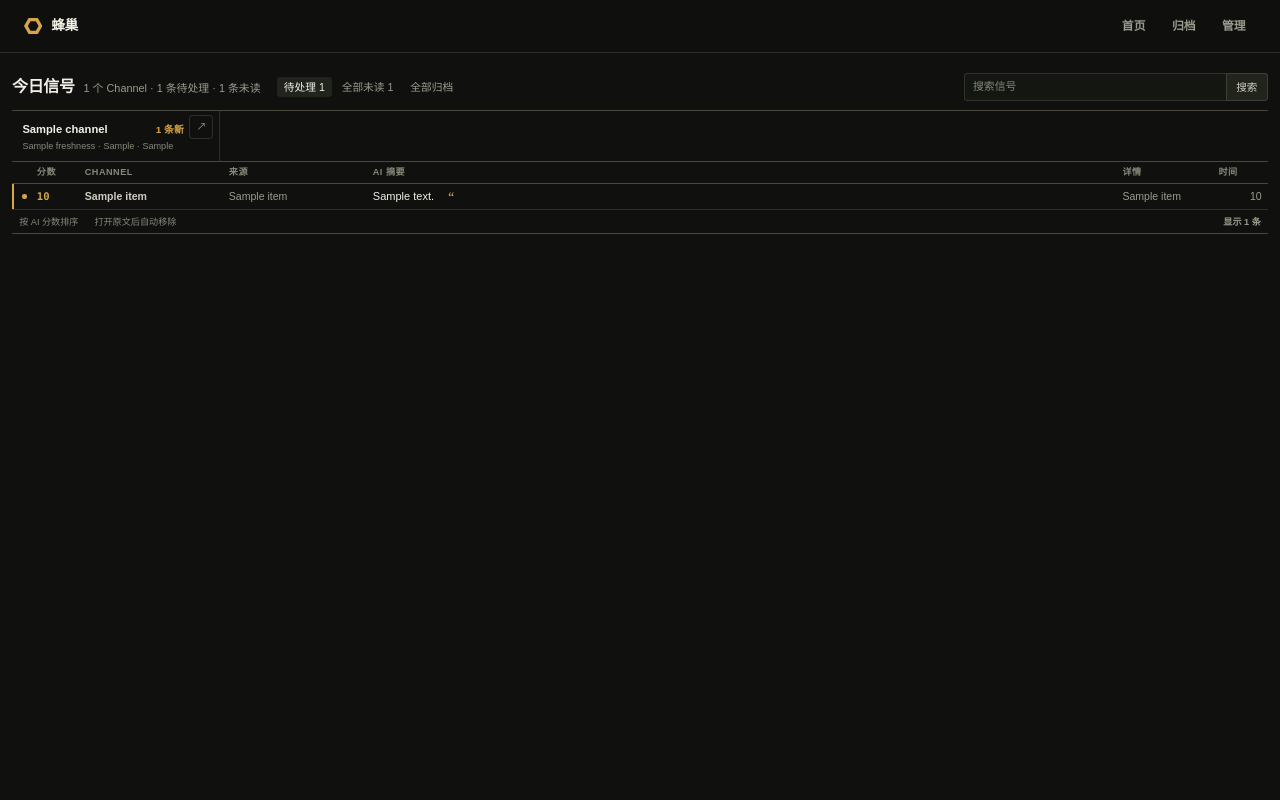
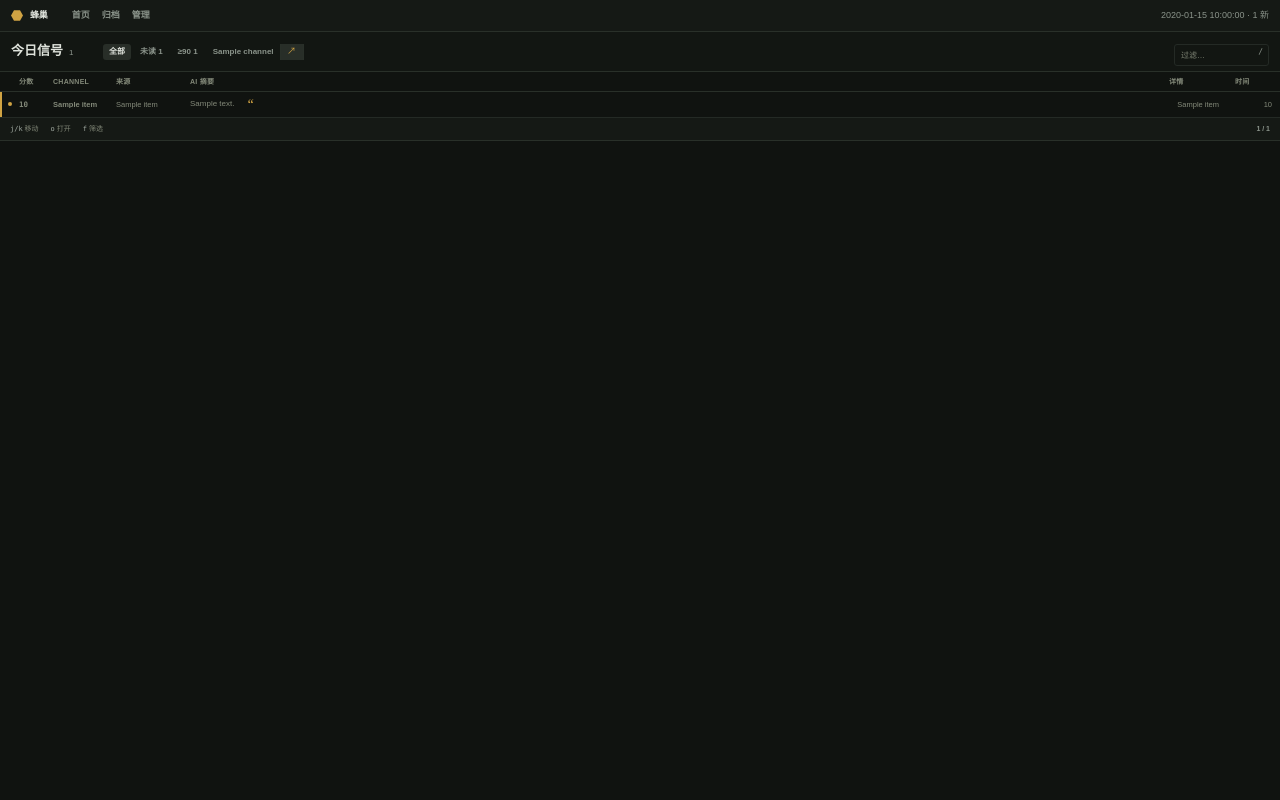
Before and after one commit to sinmentis/beehive, a FastAPI app: template src/beehive/web/templates/dashboard.html in a window 1280 px wide. Run offline with FastAPI, Linux system fonts and the light colour scheme; the template is opened without the code that fills it: most values are stand-ins (such as "Sample title", 1, 10 or a date in 2020); parts of the project's set-up code (start-up, migrations or seed data) failed here and were passed over.

Commit message:
fix: match A2 dashboard pixel contract
Version static assets by content so deployments bypass stale edge caches. Align the dashboard geometry with the approved A2 reference while preserving accessible keyboard, touch, and count behavior.

Co-authored-by: Copilot <223556219+Copilot@users.noreply.github.com>

Copilot-Session: f7342cbd-3f7f-429f-bf9c-ed34de888cea

```diff
--- a/src/beehive/web/app.py
+++ b/src/beehive/web/app.py
@@ -1,5 +1,6 @@
 from __future__ import annotations
 
+import hashlib
 import os
 from pathlib import Path
 
@@ -18,6 +19,15 @@ _STATIC_DIR = Path(__file__).parent / "static"
 
 _CSP = ("default-src 'self'; style-src 'self' 'unsafe-inline'; img-src 'self' data:; "
         "script-src 'self'; frame-ancestors 'none'")
+
+
+def _static_asset_version() -> str:
+    digest = hashlib.sha256()
+    for path in sorted(_STATIC_DIR.iterdir()):
+        if path.is_file():
+            digest.update(path.name.encode())
+            digest.update(path.read_bytes())
+    return digest.hexdigest()[:12]
 
 
 class _SecurityHeadersMiddleware(BaseHTTPMiddleware):
@@ -46,6 +56,7 @@ def create_app(db_path: str, session_secret: str | None = None) -> FastAPI:
     app.state.session_secret = (session_secret if session_secret is not None
                                  else os.environ.get("SESSION_SECRET", ""))
     app.state.templates = Jinja2Templates(directory=str(_TEMPLATES_DIR))
+    app.state.templates.env.globals["asset_version"] = _static_asset_version()
     app.mount("/static", StaticFiles(directory=str(_STATIC_DIR)), name="static")
 
     @app.exception_handler(404)
--- a/src/beehive/web/static/beehive.css
+++ b/src/beehive/web/static/beehive.css
@@ -239,122 +239,162 @@ h1{
 .section-heading .section-kicker,.panel-heading .section-kicker,.danger-zone .section-kicker{margin-bottom:.45rem}
 .section-count{color:var(--muted);font-size:.72rem;font-variant-numeric:tabular-nums}
 
-.page-dashboard{background:var(--bg)}
+.page-dashboard{
+  --bg:#101310;
+  --bg-soft:#121612;
+  --surface:#1a1f1a;
+  --surface-raised:#282e28;
+  --surface-hover:#222822;
+  --border:#242a25;
+  --border-strong:#293029;
+  --text:#dfe3dc;
+  --text-soft:#c6cbc5;
+  --muted:#8b948b;
+  --muted-2:#838979;
+  --accent:#d0a343;
+  --header-height:2rem;
+  background:var(--bg);
+}
 .page-dashboard::before{display:none}
+.page-dashboard .site-header{
+  height:var(--header-height);
+  border-color:var(--border-strong);
+  background:#151915;
+  backdrop-filter:none;
+}
+.page-dashboard .header-inner{
+  width:100%;
+  height:100%;
+  max-width:none;
+  min-height:0;
+  padding:0 .6875rem;
+  justify-content:flex-start;
+  gap:.4375rem;
+}
+.page-dashboard .brand{gap:.4375rem;font-size:.5625rem}
+.page-dashboard .brand-mark{width:.75rem}
+.page-dashboard .brand-mark::after{display:none}
+.page-dashboard .brand-name{font-size:.5625rem}
+.page-dashboard .site-nav{margin-left:1.0625rem;gap:.75rem}
+.page-dashboard .site-nav a{
+  padding:0;
+  font-size:.5625rem;
+  font-weight:600;
+}
+.page-dashboard .site-nav a::after{display:none}
+.dashboard-clock{
+  margin-left:auto;
+  color:var(--muted);
+  font-size:.5625rem;
+  font-variant-numeric:tabular-nums;
+}
 .dashboard-shell{
-  width:min(100% - 1.5rem,92rem);
-  padding:.65rem 0 4rem;
+  width:100%;
+  min-height:calc(100dvh - var(--header-height));
+  padding:0 0 4rem;
 }
 .dashboard-toolbar{
-  display:grid;
-  min-height:3rem;
+  display:flex;
+  height:2.5rem;
+  padding:0 .6875rem;
   border-bottom:1px solid var(--border-strong);
-  grid-template-columns:auto minmax(0,1fr) minmax(12rem,19rem);
   align-items:center;
   gap:1rem;
+  background:#121612;
 }
-.dashboard-title{display:flex;align-items:baseline;gap:.55rem;white-space:nowrap}
+.dashboard-title{
+  display:flex;
+  min-width:4.75rem;
+  align-items:baseline;
+  gap:.375rem;
+  white-space:nowrap;
+}
 .dashboard-title h1{
   max-width:none;
   margin:0;
   font-family:var(--font-sans);
-  font-size:1rem;
-  font-weight:700;
-  letter-spacing:-.02em;
-  line-height:1.2;
-}
-.dashboard-title span{color:var(--muted);font-size:.68rem;font-variant-numeric:tabular-nums}
-.dashboard-tabs{display:flex;min-width:0;align-items:center;gap:.15rem;overflow-x:auto}
-.dashboard-tabs a,.dashboard-tabs span{
-  flex:none;
-  padding:.3rem .45rem;
-  border-radius:.2rem;
-  color:var(--muted);
-  font-size:.67rem;
+  font-size:.8125rem;
+  font-weight:680;
+  letter-spacing:0;
   line-height:1;
 }
-.dashboard-tabs a:hover{background:var(--surface);color:var(--text)}
-.dashboard-tabs [aria-current="page"]{background:var(--surface-raised);color:var(--text)}
-.dashboard-search{
-  display:grid;
-  height:1.75rem;
-  grid-template-columns:minmax(0,1fr) auto;
+.dashboard-title span{color:var(--muted);font-size:.5rem;font-variant-numeric:tabular-nums}
+.dashboard-tabs{
+  display:flex;
+  min-width:0;
+  align-items:center;
+  gap:.1875rem;
+  overflow-x:auto;
+  scrollbar-width:none;
 }
-.dashboard-search input[type="search"]{
-  min-width:0;
-  min-height:0;
-  padding:.25rem .5rem;
-  border:1px solid var(--border);
-  border-right:0;
-  border-radius:.2rem 0 0 .2rem;
-  background:var(--bg-soft);
-  color:var(--text);
-  font-size:.68rem;
+.dashboard-tabs::-webkit-scrollbar{display:none}
+.dashboard-tabs>a,
+.dashboard-tabs>span:not(.dashboard-channel-tab),
+.dashboard-tabs>strong,
+.dashboard-channel-link{
+  flex:none;
+  padding:.25rem .375rem;
+  border-radius:.1875rem;
+  color:var(--muted);
+  font-size:.5rem;
+  font-weight:680;
+  line-height:1;
 }
-.dashboard-search button{
-  padding:0 .6rem;
-  border:1px solid var(--border);
-  border-radius:0 .2rem .2rem 0;
-  background:var(--surface-raised);
-  color:var(--text-soft);
-  cursor:pointer;
-  font-size:.66rem;
-}
-.dashboard-search button:hover{border-color:var(--border-strong);color:var(--text)}
-.channel-strip{
-  display:flex;
-  min-height:3.15rem;
-  border-bottom:1px solid var(--border-strong);
-  overflow-x:auto;
-}
-.channel-strip-item{
-  position:relative;
-  display:flex;
-  min-width:13rem;
-  border-right:1px solid var(--border);
-}
-.channel-strip-main{
-  display:flex;
-  width:100%;
-  padding:.42rem 2.2rem .38rem .65rem;
-  flex-direction:column;
-  justify-content:center;
-  gap:.18rem;
-}
-.channel-strip-item:hover{background:var(--surface)}
-.channel-strip-teaser{
+.dashboard-tabs a:hover{color:var(--text)}
+.dashboard-tabs>strong[aria-current="page"]{background:var(--surface-raised);color:var(--text)}
+.dashboard-channel-tab{position:relative;display:block;padding-right:1.5rem;flex:none}
+.dashboard-channel-link{display:block}
+.dashboard-channel-teaser{
   position:absolute;
-  top:.25rem;
-  right:.35rem;
+  top:50%;
+  right:0;
+  z-index:2;
   display:grid;
   width:1.5rem;
   height:1.5rem;
+  border:1px solid var(--border-strong);
+  border-radius:.1875rem;
+  place-items:center;
+  background:var(--surface-raised);
+  color:var(--accent);
+  font-size:.5625rem;
+  opacity:0;
+  pointer-events:none;
+  transform:translateY(-50%);
+}
+.dashboard-channel-tab:hover .dashboard-channel-teaser,
+.dashboard-channel-tab:focus-within .dashboard-channel-teaser{
+  opacity:1;
+  pointer-events:auto;
+}
+.dashboard-search{
+  position:relative;
+  flex:none;
+  width:5.9375rem;
+  height:1.375rem;
+  margin-left:auto;
+}
+.dashboard-search input[type="search"]{
+  width:100%;
+  height:100%;
+  min-width:0;
+  min-height:0;
+  padding:.25rem 1.25rem .25rem .375rem;
   border:1px solid var(--border);
-  border-radius:.2rem;
-  place-items:center;
+  border-radius:.1875rem;
+  background:var(--bg-soft);
+  color:var(--text);
+  font-size:.5rem;
+}
+.dashboard-search-shortcut{
+  position:absolute;
+  top:50%;
+  right:.375rem;
   color:var(--muted);
-  font-size:.62rem;
-  line-height:1;
-}
-.channel-strip-teaser:hover{border-color:var(--accent);color:var(--accent)}
-.channel-strip-top{display:flex;align-items:baseline;justify-content:space-between;gap:.65rem}
-.channel-strip b{
-  overflow:hidden;
-  font-size:.7rem;
-  font-weight:650;
-  text-overflow:ellipsis;
-  white-space:nowrap;
-}
-.channel-strip strong{color:var(--accent);font-size:.62rem;font-weight:700;font-variant-numeric:tabular-nums;white-space:nowrap}
-.channel-strip strong.is-zero{color:var(--muted-2)}
-.channel-strip small{
-  overflow:hidden;
-  color:var(--muted-2);
-  font-size:.57rem;
-  font-variant-numeric:tabular-nums;
-  line-height:1.2;
-  text-overflow:ellipsis;
-  white-space:nowrap;
+  font-family:ui-monospace,SFMono-Regular,Consolas,monospace;
+  font-size:.5rem;
+  pointer-events:none;
+  transform:translateY(-50%);
 }
 .signal-workspace{border-bottom:1px solid var(--border-strong)}
 .signal-table-scroll{overflow-x:auto}
@@ -365,35 +405,41 @@ h1{
   table-layout:fixed;
   font-variant-numeric:tabular-nums;
 }
-.signal-state-col{width:1.15rem}
-.signal-score-col{width:3rem}
-.signal-channel-col{width:9rem}
-.signal-source-col{width:9rem}
-.signal-engagement-col{width:6rem}
-.signal-age-col{width:3.5rem}
+.signal-state-col{width:.6875rem}
+.signal-score-col{width:2.125rem}
+.signal-channel-col{width:3.9375rem}
+.signal-source-col{width:4.625rem}
+.signal-engagement-col{width:4.125rem}
+.signal-age-col{width:3.3125rem}
 .signal-table th{
-  height:1.35rem;
-  padding:0 .4rem;
+  height:1.1875rem;
+  padding:0 .5rem;
   border-bottom:1px solid var(--border-strong);
   color:var(--muted-2);
-  font-size:.57rem;
-  font-weight:650;
-  letter-spacing:.055em;
+  font-size:.4375rem;
+  font-weight:680;
+  letter-spacing:.04em;
   line-height:1;
   text-align:left;
   text-transform:uppercase;
 }
 .signal-table td{
   height:var(--dashboard-row-height);
-  padding:0 .4rem;
+  padding:0 .5rem;
   border-bottom:1px solid var(--border);
   color:var(--muted);
-  font-size:.66rem;
+  font-size:.46875rem;
   line-height:1;
   vertical-align:middle;
 }
-.signal-row:hover{background:var(--surface)}
-.signal-row:nth-child(-n+3) .signal-state{box-shadow:inset 2px 0 var(--accent)}
+.signal-row:hover,.signal-row.is-selected{background:var(--surface)}
+.signal-row:focus-visible{outline:1px solid var(--accent);outline-offset:-1px}
+.signal-row:nth-child(-n+2) .signal-state{box-shadow:inset 2px 0 var(--accent)}
+.signal-row.is-dim td,
+.signal-row.is-dim .signal-channel,
+.signal-row.is-dim .signal-summary{color:var(--muted-2)}
+.signal-row.is-dim .signal-score{color:var(--muted-2)!important}
+.signal-row.is-dim .signal-unread-dot{background:var(--muted-2)}
 .signal-state{padding-right:0!important}
 .signal-unread-dot{
   display:block;
@@ -405,11 +451,10 @@ h1{
 }
 .signal-row.is-unread .signal-unread-dot{background:var(--accent)}
 .signal-score{
-  color:var(--muted-2)!important;
+  color:var(--accent)!important;
   font-family:ui-monospace,SFMono-Regular,Consolas,monospace;
   font-weight:700;
 }
-.signal-row:nth-child(-n+3) .signal-score{color:var(--accent)!important}
 .signal-channel,.signal-summary{
   display:block;
   overflow:hidden;
@@ -421,6 +466,7 @@ h1{
   text-overflow:ellipsis;
   white-space:nowrap;
 }
+.signal-engagement,.signal-engagement-heading{text-align:right}
 .signal-channel{color:var(--text-soft);font-weight:650}
 .signal-channel:hover,.signal-summary:hover{color:var(--accent)}
 .signal-summary-cell{white-space:nowrap}
@@ -428,11 +474,12 @@ h1{
   display:inline-block;
   max-width:calc(100% - 1.7rem);
   color:var(--text-soft);
-  font-size:.69rem;
+  font-size:.5rem;
   font-weight:520;
   vertical-align:middle;
 }
 .signal-row.is-unread .signal-summary{color:var(--text)}
+.signal-row.is-unread.is-dim .signal-summary{color:var(--muted-2)}
 .signal-comment{
   display:inline-block;
   margin-left:.12rem;
@@ -470,13 +522,15 @@ h1{
 .signal-age{text-align:right}
 .signal-statusbar{
   display:flex;
-  min-height:1.4rem;
-  padding:0 .45rem;
+  height:1.375rem;
+  padding:0 .625rem;
   align-items:center;
-  gap:1rem;
+  gap:.75rem;
+  background:#151915;
   color:var(--muted-2);
-  font-size:.57rem;
+  font-size:.4375rem;
 }
+.signal-statusbar kbd{color:#a1aaa2;font-family:ui-monospace,SFMono-Regular,Consolas,monospace}
 .signal-statusbar b{margin-left:auto;color:var(--muted);font-weight:600;font-variant-numeric:tabular-nums}
 .dashboard-signals-empty{
   display:flex;
@@ -489,6 +543,10 @@ h1{
 }
 .dashboard-signals-empty strong{color:var(--text-soft);font-size:.76rem}
 .dashboard-channel-empty{margin:2rem 0}
+
+@media (hover:none), (pointer:coarse){
+  .dashboard-channel-teaser{right:0;opacity:1;pointer-events:auto}
+}
 
 .feed-section{margin-top:4.5rem}
 .read-history-link{
--- a/src/beehive/web/static/beehive.js
+++ b/src/beehive/web/static/beehive.js
@@ -30,4 +30,98 @@
     focusKey = "";
     feedbackMessage = "";
   });
+
+  const search = document.querySelector(".dashboard-search input[type='search']");
+  const rows = [...document.querySelectorAll(".signal-row")];
+  const selectionStatus = document.getElementById("dashboard-selection-status");
+  let selectedIndex = -1;
+
+  if (!search) {
+    return;
+  }
+
+  const isTyping = (target) => (
+    target instanceof HTMLElement
+    && (
+      target.isContentEditable
+      || ["INPUT", "SELECT", "TEXTAREA"].includes(target.tagName)
+    )
+  );
+
+  const selectRow = (index) => {
+    if (rows.length === 0) {
+      return;
+    }
+    selectedIndex = Math.max(0, Math.min(index, rows.length - 1));
+    rows.forEach((row, rowIndex) => {
+      const selected = rowIndex === selectedIndex;
+      row.classList.toggle("is-selected", selected);
+      row.tabIndex = selected ? 0 : -1;
+    });
+    rows[selectedIndex].focus({ preventScroll: true });
+    rows[selectedIndex].scrollIntoView({ block: "nearest" });
+    if (selectionStatus) {
+      const row = rows[selectedIndex];
+      const channel = row.querySelector(".signal-channel")?.textContent.trim() || "";
+      const score = row.querySelector(".signal-score")?.textContent.trim() || "";
+      const summary = (
+        row.querySelector(".signal-summary")?.firstChild?.textContent.trim() || ""
+      );
+      selectionStatus.textContent = "";
+      requestAnimationFrame(() => {
+        selectionStatus.textContent = `已选择 ${channel}，AI 分数 ${score}，${summary}`;
+      });
+    }
+  };
+
+  const openSelectedRow = () => {
+    if (selectedIndex < 0) {
+      return;
+    }
+    const link = rows[selectedIndex].querySelector(".signal-summary");
+    if (link instanceof HTMLAnchorElement) {
+      window.open(link.href, "_blank", "noopener,noreferrer");
+    }
+  };
+
+  document.addEventListener("keydown", (event) => {
+    if (event.defaultPrevented || event.altKey || event.ctrlKey || event.metaKey) {
+      return;
+    }
+
+    const key = event.key.toLowerCase();
+    if (!isTyping(event.target) && (key === "/" || key === "f")) {
+      event.preventDefault();
+      search.focus();
+      search.select();
+      return;
+    }
+
+    if (isTyping(event.target)) {
+      return;
+    }
+
+    if (key === "j" || key === "k") {
+      if (rows.length === 0) {
+        return;
+      }
+      event.preventDefault();
+      const nextIndex = selectedIndex < 0
+        ? (key === "j" ? 0 : rows.length - 1)
+        : selectedIndex + (key === "j" ? 1 : -1);
+      selectRow(nextIndex);
+      return;
+    }
+
+    const selectedRowHasFocus = (
+      selectedIndex >= 0 && event.target === rows[selectedIndex]
+    );
+    if (
+      (key === "o" && selectedIndex >= 0)
+      || (key === "enter" && selectedRowHasFocus)
+    ) {
+      event.preventDefault();
+      openSelectedRow();
+    }
+  });
 })();
--- a/src/beehive/web/templates/base.html
+++ b/src/beehive/web/templates/base.html
@@ -6,8 +6,8 @@
 <meta name="robots" content="noindex, nofollow">
 <meta name="theme-color" content="#10110f">
 <meta name="description" content="蜂巢将分散的信息源整理成少量值得关注的信号。">
-<link rel="icon" href="/static/favicon.svg" type="image/svg+xml">
-<link rel="stylesheet" href="/static/beehive.css">
+<link rel="icon" href="/static/favicon.svg?v={{ asset_version }}" type="image/svg+xml">
+<link rel="stylesheet" href="/static/beehive.css?v={{ asset_version }}">
 <title>{% block title %}蜂巢{% endblock %}</title>
 </head>
 <body class="{% block body_class %}{% endblock %}">
@@ -23,6 +23,7 @@
       <a href="/archive"{% if request.url.path == "/archive" %} aria-current="page"{% endif %}>归档</a>
       <a href="/admin/login"{% if request.url.path.startswith("/admin") %} aria-current="page"{% endif %}>管理</a>
     </nav>
+    {% block header_status %}{% endblock %}
   </div>
 </header>
 {% block content %}{% endblock %}
--- a/src/beehive/web/templates/channel_drilldown.html
+++ b/src/beehive/web/templates/channel_drilldown.html
@@ -64,6 +64,6 @@
 </main>
 {% endblock %}
 {% block scripts %}
-<script src="/static/htmx.min.js" defer></script>
-<script src="/static/beehive.js" defer></script>
+<script src="/static/htmx.min.js?v={{ asset_version }}" defer></script>
+<script src="/static/beehive.js?v={{ asset_version }}" defer></script>
 {% endblock %}
--- a/src/beehive/web/templates/dashboard.html
+++ b/src/beehive/web/templates/dashboard.html
@@ -1,43 +1,35 @@
 {% extends "base.html" %}
 {% block title %}蜂巢 — 今日信号{% endblock %}
 {% block body_class %}page-dashboard{% endblock %}
+{% block header_status %}<span class="dashboard-clock">{{ dashboard_time }} · {{ total_unread }} 新</span>{% endblock %}
 {% block content %}
 <main id="main-content" class="page-shell dashboard-shell">
   <header class="dashboard-toolbar">
     <div class="dashboard-title">
       <h1>今日信号</h1>
-      <span>{{ channels|length }} 个 Channel · {{ highlights|length }}{% if has_more_signals %}+{% endif %} 条待处理 · {{ total_unread }} 条未读</span>
+      <span>{{ highlights|length }}{% if has_more_signals %}+{% endif %}</span>
     </div>
     <nav class="dashboard-tabs" aria-label="首页视图">
-      <span aria-current="page">待处理 {{ highlights|length }}{% if has_more_signals %}+{% endif %}</span>
-      <a href="/archive?read_state=unread">全部未读 {{ total_unread }}</a>
-      <a href="/archive">全部归档</a>
+      <strong aria-current="page">全部</strong>
+      <a href="/archive?read_state=unread">未读 {{ total_unread }}</a>
+      <span>≥90 {{ high_priority_count }}</span>
+      {% for channel in channels %}
+      <span class="dashboard-channel-tab">
+        <a class="dashboard-channel-link" href="/channels/{{ channel.id }}" title="{% if channel.freshness_exact %}{{ channel.freshness_exact }} · {% endif %}{{ channel.freshness }}{% if channel.next_fetch %} · {{ channel.next_fetch }}{% endif %}{% if channel.fetch_stats %} · {{ channel.fetch_stats }}{% endif %}" aria-label="{{ channel.name }}，{{ channel.unread_count }} 条新内容">{{ channel.name }}</a>
+        {% if channel.teaser %}
+        <a class="dashboard-channel-teaser" href="{{ channel.teaser.open_url }}" target="_blank" rel="noopener noreferrer" title="{{ channel.teaser.exact_time }}" aria-label="打开 {{ channel.name }} 最新信号：{{ channel.teaser.ai_summary }}（在新窗口打开）">↗</a>
+        {% endif %}
+      </span>
+      {% endfor %}
     </nav>
     <form class="dashboard-search" action="/archive" method="get" role="search">
       <label class="sr-only" for="dashboard-search">搜索标题、摘要或正文</label>
-      <input id="dashboard-search" type="search" name="q" placeholder="搜索信号">
-      <button type="submit">搜索</button>
+      <input id="dashboard-search" type="search" name="q" placeholder="过滤…">
+      <kbd class="dashboard-search-shortcut" aria-hidden="true">/</kbd>
     </form>
   </header>
 
-  {% if channels %}
-  <nav class="channel-strip" aria-label="Channel">
-    {% for channel in channels %}
-    <div class="channel-strip-item">
-      <a class="channel-strip-main" href="/channels/{{ channel.id }}">
-        <span class="channel-strip-top">
-          <b>{{ channel.name }}</b>
-          <strong class="{{ 'is-zero' if channel.unread_count == 0 else '' }}">{{ channel.unread_count }} 条新</strong>
-        </span>
-        <small><span title="{{ channel.freshness_exact }}">{{ channel.freshness }}</span>{% if channel.next_fetch %} · {{ channel.next_fetch }}{% endif %}{% if channel.fetch_stats %} · {{ channel.fetch_stats }}{% endif %}</small>
-      </a>
-      {% if channel.teaser %}
-      <a class="channel-strip-teaser" href="{{ channel.teaser.open_url }}" target="_blank" rel="noopener noreferrer" title="{{ channel.teaser.exact_time }}" aria-label="打开 {{ channel.name }} 最新信号：{{ channel.teaser.ai_summary }}（在新窗口打开）">↗</a>
-      {% endif %}
-    </div>
-    {% endfor %}
-  </nav>
-  {% else %}
+  {% if not channels %}
     <div class="empty-state dashboard-empty dashboard-channel-empty">
       <span class="empty-mark" aria-hidden="true"></span>
       <h3>从第一个 Channel 开始</h3>
@@ -46,7 +38,7 @@
     </div>
   {% endif %}
 
-  <section class="signal-workspace" aria-labelledby="signals-title">
+  <section class="signal-workspace">
     <h2 id="signals-title" class="sr-only">按 AI 分数排序的待处理信号</h2>
     {% if highlights %}
     <div class="signal-table-scroll" role="region" aria-labelledby="signals-title" tabindex="0">
@@ -74,10 +66,10 @@
         </thead>
         <tbody>
           {% for item in highlights %}
-          <tr class="signal-row{{ ' is-unread' if not item.is_read else '' }}">
+          <tr class="signal-row{{ ' is-unread' if not item.is_read else '' }}{{ ' is-dim' if item.ai_score < 60 else '' }}" tabindex="-1">
             <td class="signal-state"><span class="signal-unread-dot" aria-hidden="true"></span><span class="sr-only">{{ '未读' if not item.is_read else '已读' }}</span></td>
             <td class="signal-score">{{ item.ai_score|round|int }}</td>
-            <td><a class="signal-channel" href="/channels/{{ item.item_channel_id }}">{{ item.channel_name }}</a></td>
+            <td><a class="signal-channel" href="/channels/{{ item.item_channel_id }}" title="{{ item.channel_name }}">{{ item.channel_name }}</a></td>
             <td class="signal-source" title="{{ item.source_label }}">{{ item.source_label }}</td>
             <td class="signal-summary-cell">
               <a class="signal-summary" href="{{ item.open_url }}" target="_blank" rel="noopener noreferrer" title="{{ item.exact_time }}">{{ item.ai_summary }}<span class="sr-only">（在新窗口打开）</span></a>
@@ -96,10 +88,12 @@
       </table>
     </div>
     <footer class="signal-statusbar">
-      <span>按 AI 分数排序</span>
-      <span>打开原文后自动移除</span>
-      <b>显示 {{ highlights|length }} 条{% if has_more_signals %} · 还有更多{% endif %}</b>
+      <span><kbd>j/k</kbd> 移动</span>
+      <span><kbd>o</kbd> 打开</span>
+      <span><kbd>f</kbd> 筛选</span>
+      <b>{{ highlights|length }}{% if has_more_signals %}+{% endif %} / {{ pending_signal_count }}</b>
     </footer>
+    <p id="dashboard-selection-status" class="sr-only" aria-live="polite" aria-atomic="true"></p>
     {% else %}
     <div class="dashboard-signals-empty">
       <strong>当前没有待处理信号</strong>
@@ -109,3 +103,6 @@
   </section>
 </main>
 {% endblock %}
+{% block scripts %}
+<script src="/static/beehive.js?v={{ asset_version }}" defer></script>
+{% endblock %}
```
Also changed, not shown: other parts of src/beehive/web/static/beehive.css (+24 -16 lines), src/beehive/db/items.py (+16 -0 lines), src/beehive/web/public.py (+8 -8 lines), tests/db/test_items.py (+24 -3 lines), tests/web/test_public.py (+48 -8 lines), tests/web/test_templates.py (+66 -4 lines), README.md, 1 other file.
